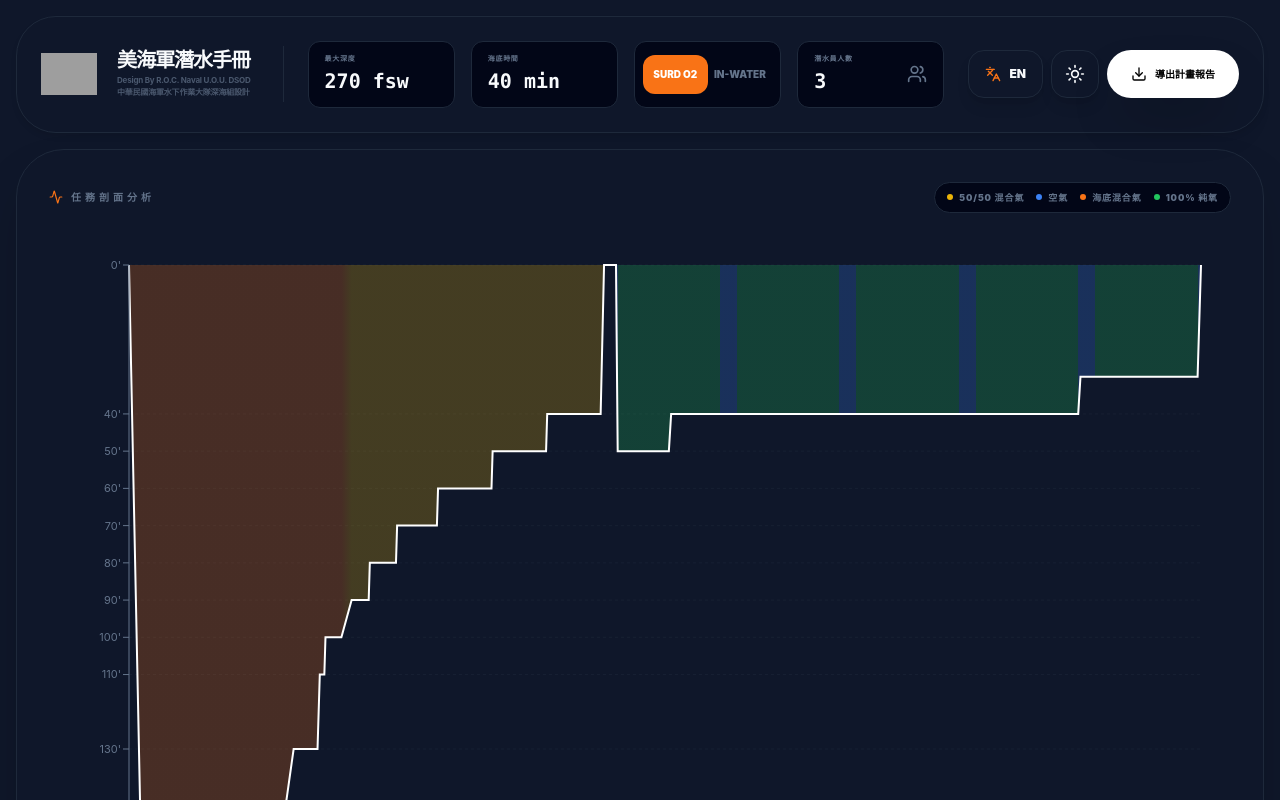
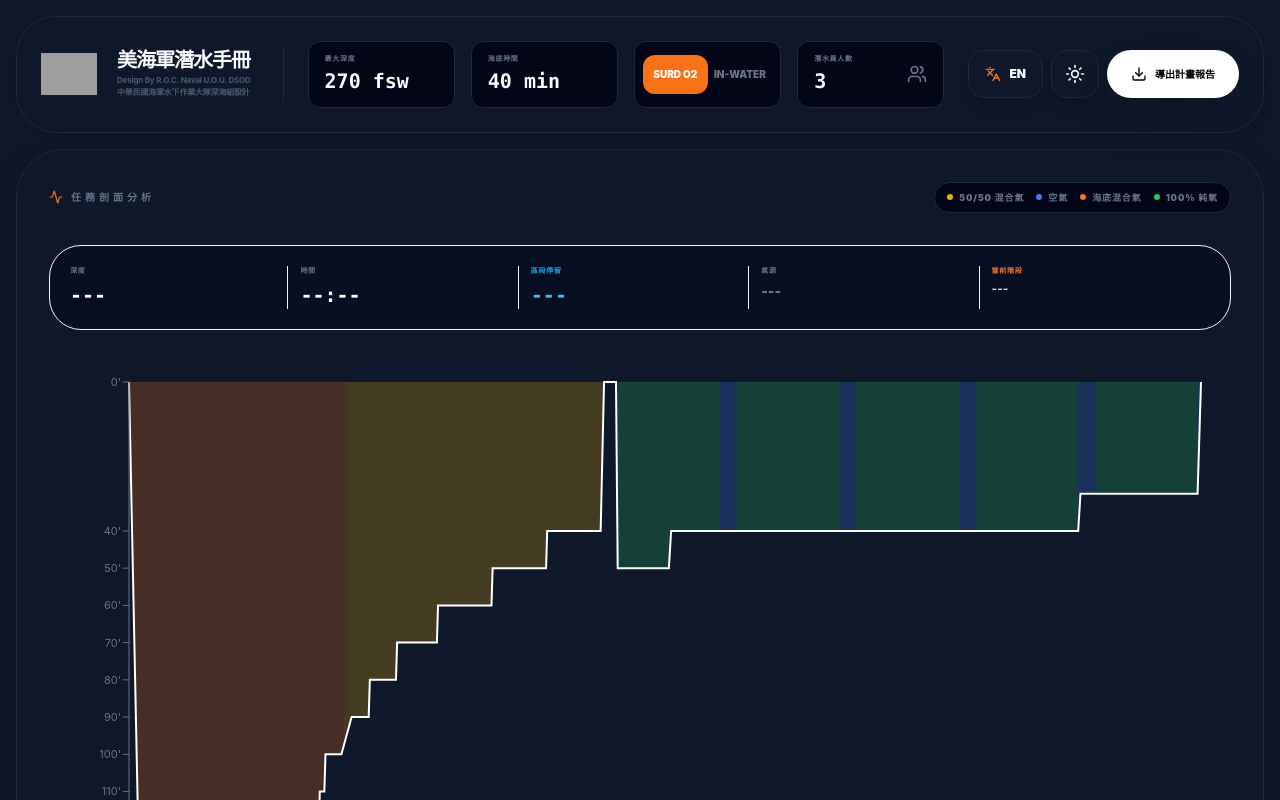
Before and after one commit to ryanhu-tech/heliox-mission-controller, a React (Vite) app: page / in a window 1280 px wide. Shown: the top 800 px of the page. Built offline with nearby package versions, Linux system fonts and the light colour scheme; grey boxes are pictures that could not be loaded.

Commit message:
ux: implement static mission control dashboard for stable data viewing

```diff
--- a/src/App.jsx
+++ b/src/App.jsx
@@ -50,6 +50,7 @@ function App() {
   const [maxDepth, setMaxDepth] = useState(270);
   const [bottomTime, setBottomTime] = useState(40);
   const [divers, setDivers] = useState(3);
+  const [hoveredPoint, setHoveredPoint] = useState(null);
   const [runs, setRuns] = useState(1);
   const [decoMode, setDecoMode] = useState('SURD');
   const [selectedCyl, setSelectedCyl] = useState(CYLINDER_PRESETS[0]);
@@ -283,9 +284,45 @@ function App() {
               ))}
             </div>
           </div>
+
+          {/* Mission Control Dashboard (Static) */}
+          <div className="grid grid-cols-2 md:grid-cols-5 gap-3 mb-8 p-5 bg-slate-950/40 rounded-[2rem] border border-white/5 backdrop-blur-md">
+            <div className="flex flex-col border-r border-white/5">
+              <span className="text-[7px] font-black text-slate-500 uppercase tracking-widest mb-1">{msg?.depth || 'Depth'}</span>
+              <span className="text-xl font-mono font-black text-white">{hoveredPoint ? `${hoveredPoint.depth} fsw` : '---'}</span>
+            </div>
+            <div className="flex flex-col border-r border-white/5">
+              <span className="text-[7px] font-black text-slate-500 uppercase tracking-widest mb-1">{msg?.clock || 'Clock'}</span>
+              <span className="text-xl font-mono font-black text-white">{hoveredPoint ? hoveredPoint.timeStr : '--:--'}</span>
+            </div>
+            <div className="flex flex-col border-r border-white/5">
+              <span className="text-[7px] font-black text-[#0ea5e9] uppercase tracking-widest mb-1">{msg?.segmentTime || 'Segment'}</span>
+              <span className="text-xl font-mono font-black text-[#38bdf8]">{hoveredPoint ? `${Math.floor(hoveredPoint.duration)}m ${Math.round((hoveredPoint.duration % 1) * 60)}s` : '---'}</span>
+            </div>
+            <div className="flex flex-col border-r border-white/5">
+              <span className="text-[7px] font-black text-slate-500 uppercase tracking-widest mb-1">{lang === 'zh' ? '氣源' : 'Gas'}</span>
+              <span className="text-sm font-black truncate" style={{ color: hoveredPoint ? GAS_COLORS[hoveredPoint.gas] : '#64748b' }}>
+                {hoveredPoint ? getGasName(hoveredPoint.gas) : '---'}
+              </span>
+            </div>
+            <div className="flex flex-col col-span-2 md:col-span-1">
+              <span className="text-[7px] font-black text-[#f97316] uppercase tracking-widest mb-1">{lang === 'zh' ? '當前階段' : 'Phase'}</span>
+              <span className="text-xs font-bold text-slate-300 truncate">
+                {hoveredPoint ? getPhaseName(hoveredPoint.phase) : '---'}
+                {hoveredPoint?.pIndex ? ` (P${hoveredPoint.pIndex === 1 ? '0.5' : hoveredPoint.pIndex - 1})` : ''}
+              </span>
+            </div>
+          </div>
           <div className="w-full h-[675px]">
             <ResponsiveContainer width="100%" height="100%">
-              <AreaChart data={profileData} margin={{ top: 20, right: 30, left: 20, bottom: 20 }}>
+              <AreaChart
+                data={profileData}
+                margin={{ top: 20, right: 30, left: 20, bottom: 20 }}
+                onMouseMove={(e) => {
+                  if (e && e.activePayload) setHoveredPoint(e.activePayload[0].payload);
+                }}
+                onMouseLeave={() => setHoveredPoint(null)}
+              >
                 <defs><linearGradient id="gasGradient" x1="0" y1="0" x2="1" y2="0">{gradStops?.map((s, i) => <stop key={i} offset={s.offset} stopColor={s.color} stopOpacity={0.4} />)}</linearGradient></defs>
                 <CartesianGrid strokeDasharray="3 3" stroke={t.grid} vertical={false} opacity={0.5} />
                 <XAxis dataKey="time" type="number" domain={[0, totalDuration]} tickFormatter={(v)=>`${Math.floor(v)}:${Math.round((v%1)*60).toString().padStart(2,'0')}`} stroke={t.textSecondary} fontSize={11} />
@@ -311,8 +348,8 @@ function App() {
                       if(d.pIndex) pStr = d.pIndex === 1 ? "P0.5" : `P${d.pIndex - 1}`;
 
                       return (
-                        <div className="lg:relative fixed bottom-2 left-0 right-0 flex justify-center pointer-events-none z-[9999] px-2">
-                          <div className="bg-[#020617]/95 backdrop-blur-2xl border border-[#1e293b] p-2 px-3 rounded-[1rem] shadow-[0_10px_40px_rgba(0,0,0,0.7)] pointer-events-auto relative w-auto">
+                        <div className="hidden lg:block relative z-[9999]">
+                          <div className="bg-[#020617]/95 backdrop-blur-2xl border border-[#1e293b] p-2 px-3 rounded-[1rem] shadow-[0_10px_40px_rgba(0,0,0,0.7)] pointer-events-auto relative w-auto min-w-[140px]">
                             <div className="flex flex-col gap-1">
                               <p className="text-[7px] font-black text-[#f97316] uppercase tracking-[0.2em] border-b border-[#1e293b]/50 pb-0.5 flex justify-between items-center mb-0.5">
                                 <span>{getPhaseName(d.phase)} {pStr}</span>
@@ -320,15 +357,9 @@ function App() {
                               </p>
 
                               <div className="grid grid-cols-3 gap-x-2.5 gap-y-1">
-                                <div className="flex flex-col"><span className="text-[#64748b] font-bold text-[6px] leading-tight uppercase">{msg?.depth}</span><span className="text-white font-mono font-black text-[10px]">{d.depth}</span></div>
+                                <div className="flex flex-col"><span className="text-[#64748b] font-bold text-[6px] leading-tight uppercase">{msg?.depth}</span><span className="text-white font-mono font-black text-[10px]">{d.depth} fsw</span></div>
                                 <div className="flex flex-col"><span className="text-[#64748b] font-bold text-[6px] leading-tight uppercase">{msg?.clock}</span><span className="text-white font-mono font-black text-[10px]">{d.timeStr}</span></div>
                                 <div className="flex flex-col"><span className="text-[#0ea5e9] font-bold text-[6px] leading-tight uppercase">{msg?.segmentTime}</span><span className="text-[#38bdf8] font-mono font-black text-[10px]">{m}m {s}s</span></div>
-
-                                {d.segmentGasSCF > 0 ? (
-                                  <div className="flex flex-col"><span className="text-[#f59e0b] font-bold text-[6px] leading-tight uppercase">{lang === 'zh' ? '消耗' : 'Gas'}</span><span className="text-[#fbbf24] font-mono font-black text-[10px]">{Math.ceil(d.segmentGasSCF)} SCF</span></div>
-                                ) : <div />}
-
-                                <div className="flex flex-col col-span-2"><span className="text-[#64748b] font-bold text-[6px] leading-tight uppercase">{msg?.gasSource}</span><span style={{ color: GAS_COLORS[d.gas] }} className="font-black text-[9px] truncate">{getGasName(d.gas)}</span></div>
                               </div>
                             </div>
                           </div>
```
